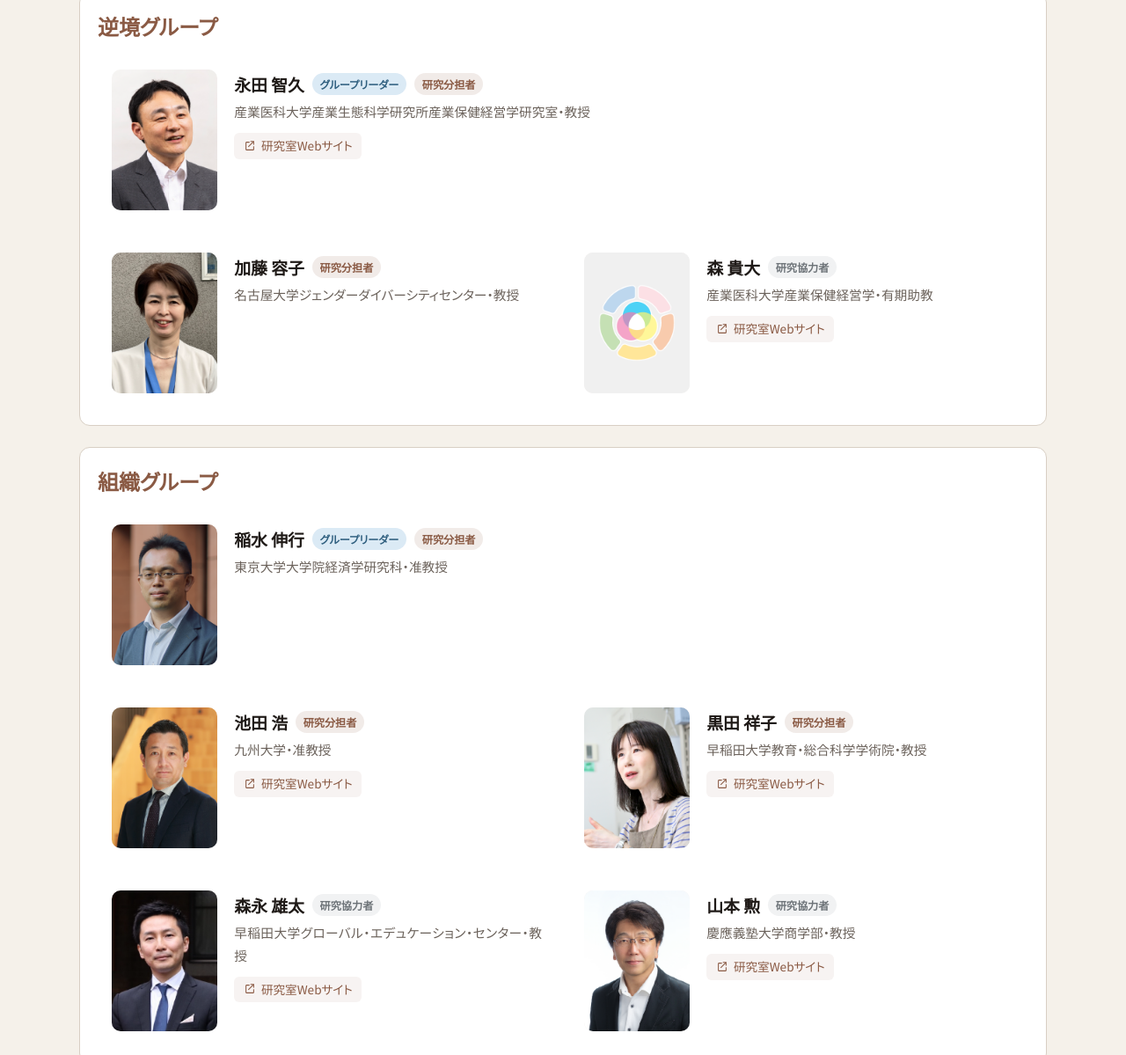
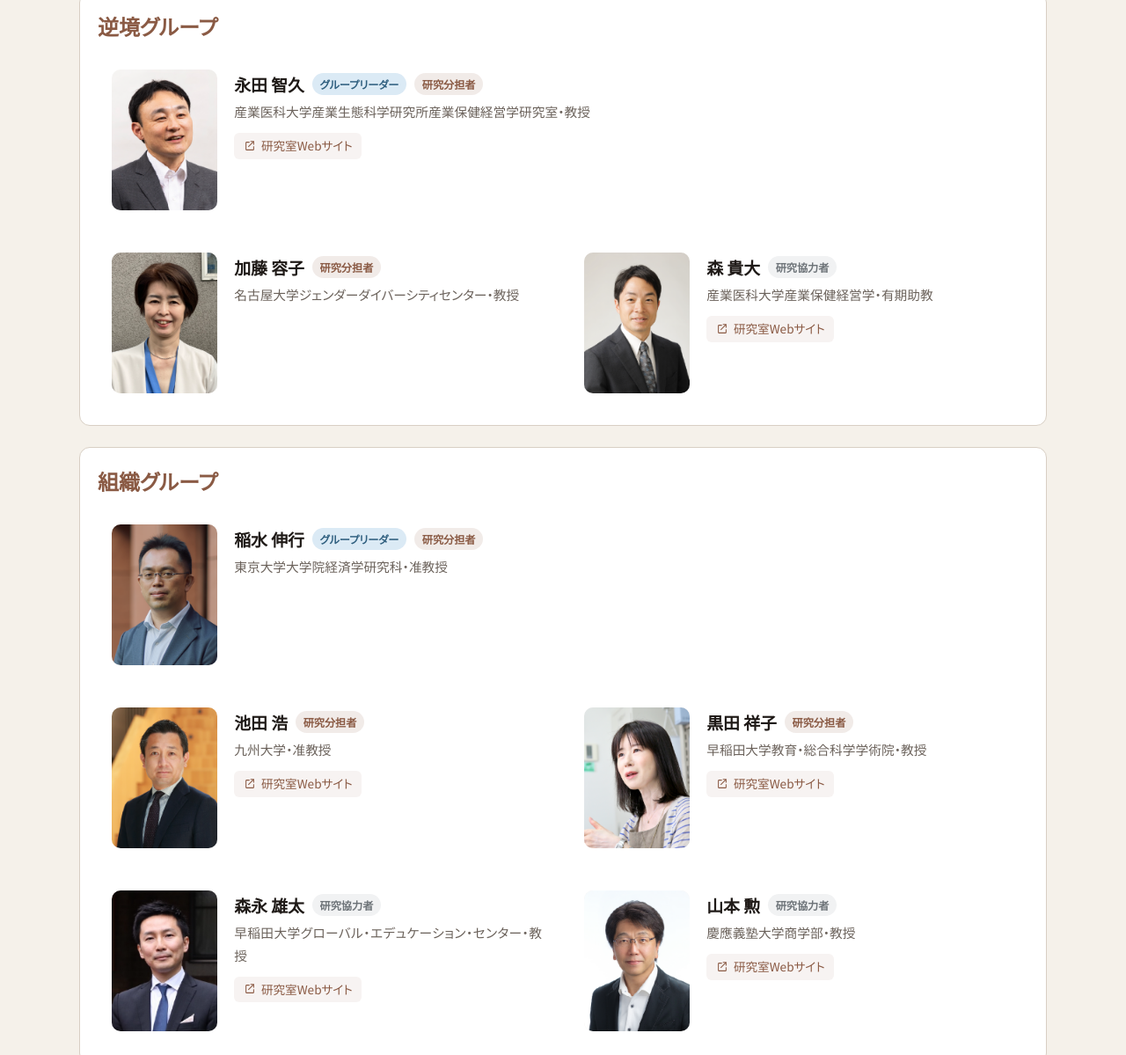
Before and after one commit to sokendo/WorkEngagementPJ, a plain HTML site: page docs/members/index.html in a window 1280 px wide. Shown: the part 606-1805 px from the top of the page at 88% size. Drawn offline with Linux system fonts and the light colour scheme.

Commit message:
update member

```diff
--- a/docs/members/index.html
+++ b/docs/members/index.html
@@ -66,7 +66,7 @@
   <div class="team-grid">
     <article class="member is-full"><div class="member-photo"><img src="../static/img/member/nagata.png" alt="永田 智久"></div><div class="member-body"><div class="member-heading"><div class="member-name">永田 智久</div><span class="member-badge is-leader">グループリーダー</span><span class="member-badge is-primary">研究分担者</span></div><div class="member-affiliation">産業医科大学産業生態科学研究所産業保健経営学研究室・教授</div><a class="link-chip" href="https://www.ohpm.jp/" target="_blank" rel="noreferrer">研究室Webサイト</a></div></article>
     <article class="member"><div class="member-photo"><img src="../static/img/member/kato.png" alt="加藤 容子"></div><div class="member-body"><div class="member-heading"><div class="member-name">加藤 容子</div><span class="member-badge is-primary">研究分担者</span></div><div class="member-affiliation">名古屋大学ジェンダーダイバーシティセンター・教授</div></div></article>
-    <article class="member"><div class="member-photo"><img src="../static/img/member/0_default.png" alt="森 貴大"></div><div class="member-body"><div class="member-heading"><div class="member-name">森 貴大</div><span class="member-badge is-collaborator">研究協力者</span></div><div class="member-affiliation">産業医科大学産業保健経営学・有期助教</div><a class="link-chip" href="https://www.ohpm.jp/" target="_blank" rel="noreferrer">研究室Webサイト</a></div></article>
+    <article class="member"><div class="member-photo"><img src="../static/img/member/mori.png" alt="森 貴大"></div><div class="member-body"><div class="member-heading"><div class="member-name">森 貴大</div><span class="member-badge is-collaborator">研究協力者</span></div><div class="member-affiliation">産業医科大学産業保健経営学・有期助教</div><a class="link-chip" href="https://www.ohpm.jp/" target="_blank" rel="noreferrer">研究室Webサイト</a></div></article>
   </div>
 </section>
 
@@ -96,7 +96,7 @@
   <div class="team-grid">
     <article class="member is-full"><div class="member-photo"><img src="../static/img/member/nakata.png" alt="中田 光紀"></div><div class="member-body"><div class="member-heading"><div class="member-name">中田 光紀</div><span class="member-badge is-leader">グループリーダー</span><span class="member-badge is-primary">研究分担者</span></div></div></article>
     <article class="member"><div class="member-photo"><img src="../static/img/member/umezaki.png" alt="梅﨑 昌裕"></div><div class="member-body"><div class="member-heading"><div class="member-name">梅﨑 昌裕</div><span class="member-badge is-primary">研究分担者</span></div><div class="member-affiliation">東京大学大学院医学系研究科国際保健学専攻人類生態学分野・教授</div><a class="link-chip" href="https://www.humeco.m.u-tokyo.ac.jp/individuals/umezaki/index.html" target="_blank" rel="noreferrer">個人Webサイト</a><a class="link-chip" href="https://www.humeco.m.u-tokyo.ac.jp/" target="_blank" rel="noreferrer">研究室Webサイト</a></div></article>
-    <article class="member"><div class="member-photo"><img src="../static/img/member/0_default.png" alt="小坂 理子"></div><div class="member-body"><div class="member-heading"><div class="member-name">小坂 理子</div><span class="member-badge is-collaborator">研究協力者</span></div></div></article>
+    <article class="member"><div class="member-photo"><img src="../static/img/member/kosaka.png" alt="小坂 理子"></div><div class="member-body"><div class="member-heading"><div class="member-name">小坂 理子</div><span class="member-badge is-collaborator">研究協力者</span></div></div></article>
     <article class="member"><div class="member-photo"><img src="../static/img/member/baba.png" alt="馬場 淳"></div><div class="member-body"><div class="member-heading"><div class="member-name">馬場 淳</div><span class="member-badge is-collaborator">研究協力者</span></div><div class="member-affiliation">和光大学・教授</div><a class="link-chip" href="https://gyoseki.acoffice.jp/wkghp/KgApp/k03/resid/S000148" target="_blank" rel="noreferrer">個人Webサイト</a></div></article>
   </div>
 </section>
@@ -112,7 +112,7 @@
 <section class="card">
   <h2 class="team-title">事務局</h2>
   <article class="member is-full">
-    <div class="member-photo"><img src="../static/img/member/0_default.png" alt="綾瀬 泉"></div>
+    <div class="member-photo"><img src="../static/img/member/ayase.png" alt="綾瀬 泉"></div>
     <div class="member-body">
       <div class="member-heading">
         <div class="member-name">綾瀬 泉</div>
```
Also changed, not shown: docs/static/img/member/ayase.png (added), docs/static/img/member/kosaka.png (added), docs/static/img/member/mori.png (added).
